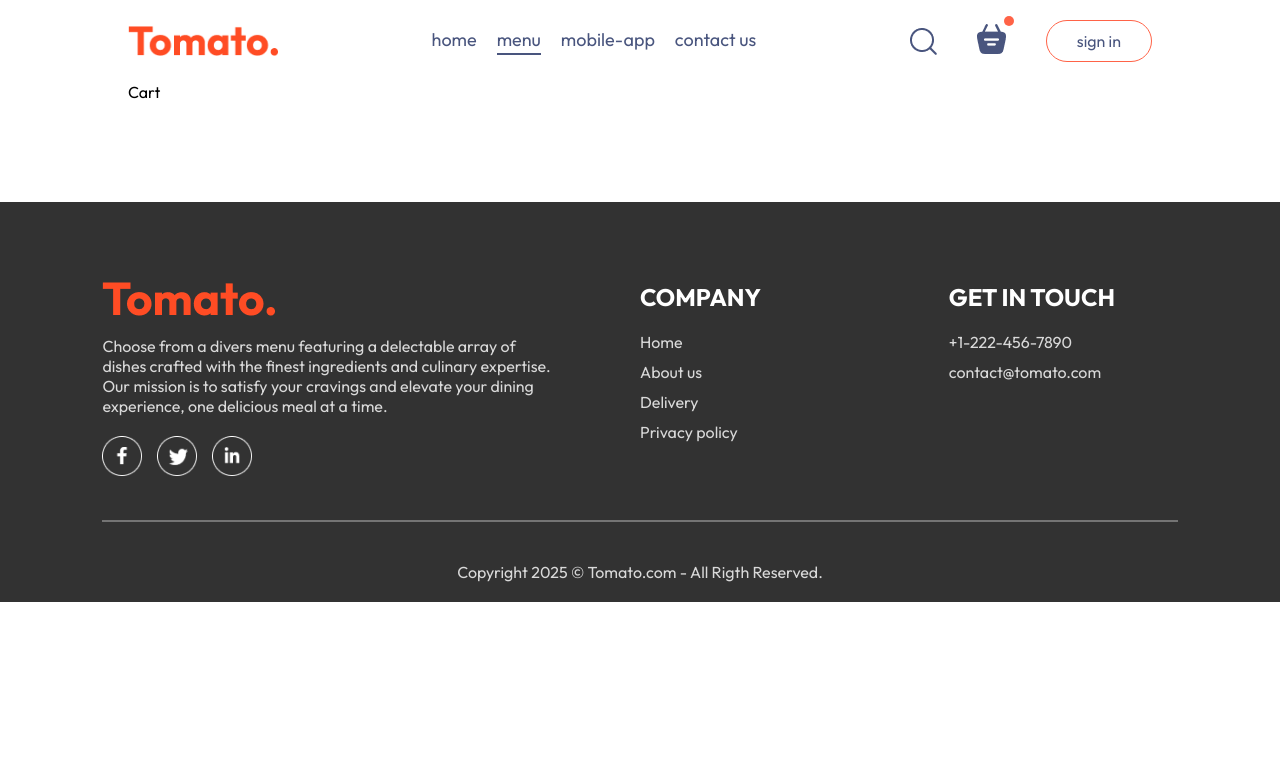
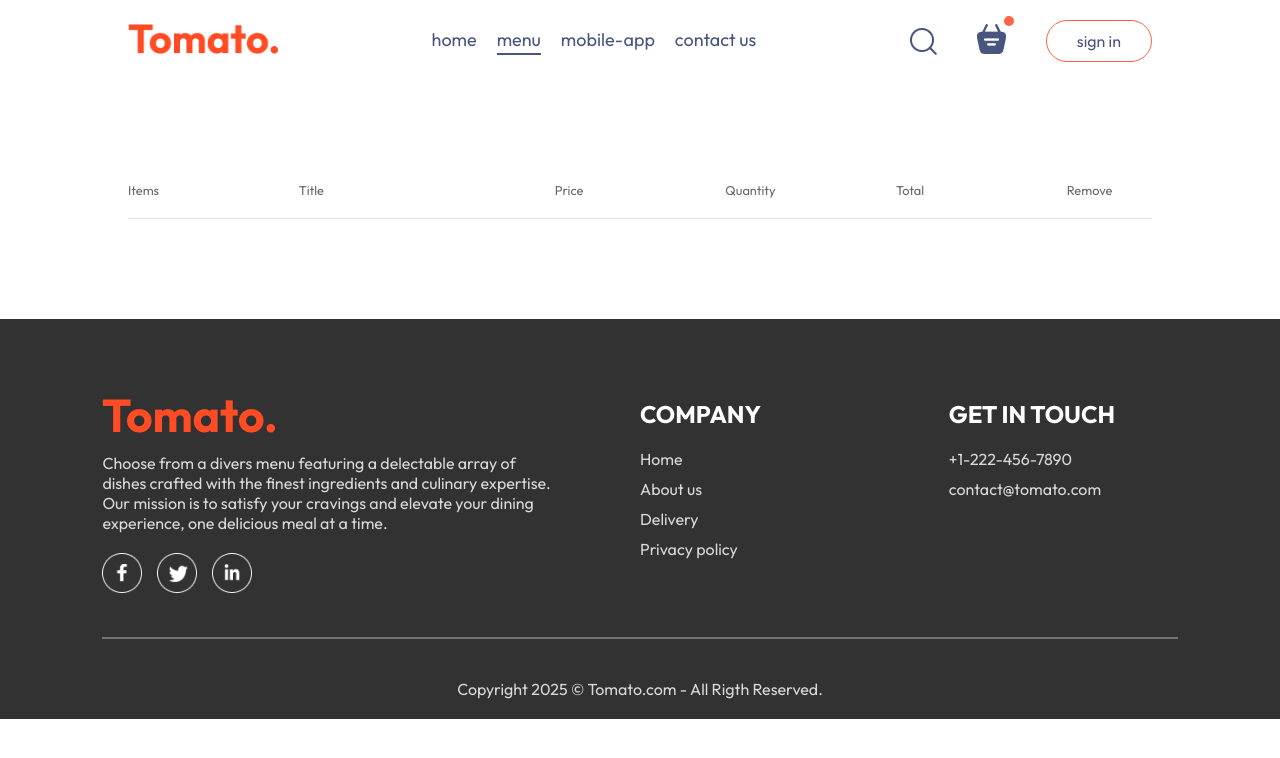
Before and after one commit to LenaM777/tomato-delivery, a React (Vite) app in the folder frontend/: page /cart in a window 1280 px wide. Shown: the top 758 px of the page. Built offline with nearby package versions, Linux system fonts and the light colour scheme.

Commit message:
feat: Create a display structure for Cart items data and add styles for component

```diff
--- a/frontend/src/components/Navbar/Navbar.jsx
+++ b/frontend/src/components/Navbar/Navbar.jsx
@@ -8,7 +8,9 @@ const Navbar = ({ setShowLogin }) => {
 
   return (
     <div className="navbar">
-      <img className="navbar__logo" src={assets.logo} alt="logo" />
+      <Link to="/">
+        <img className="navbar__logo" src={assets.logo} alt="logo" />
+      </Link>
       <ul className="navbar__menu">
         <Link
           to="/"
@@ -42,7 +44,9 @@ const Navbar = ({ setShowLogin }) => {
       <div className="navbar__right">
         <img src={assets.search_icon} alt="search" />
         <div className="navbar__search-icon">
-          <img src={assets.basket_icon} alt="basket" />
+          <Link to="/cart">
+            <img src={assets.basket_icon} alt="basket" />
+          </Link>
           <div className="dot"></div>
         </div>
         <button onClick={() => setShowLogin(true)} className="navbar__button">
--- a/frontend/src/pages/Cart/Cart.css
+++ b/frontend/src/pages/Cart/Cart.css
@@ -0,0 +1,26 @@
+.cart {
+    margin-top: 100px;
+}
+
+.cart-items__title {
+    display: grid;
+    grid-template-columns: 1fr 1.5fr 1fr 1fr 1fr 0.5fr;
+    align-items: center;
+    color: var(--color-text-dark);
+    font-size: max(1vw, 12px);
+}
+
+.cart-items__item {
+    margin: 10px 0;
+    color: var(--color-dark);
+}
+
+.cart-items__item img {
+    width: 50px;
+}
+
+.cart hr {
+    height: 1px;
+    background-color: var(--color-hr-light);
+    border: none;
+}
--- a/frontend/src/pages/Cart/Cart.jsx
+++ b/frontend/src/pages/Cart/Cart.jsx
@@ -1,8 +1,43 @@
-import React from "react";
+import React, { useContext } from "react";
 import "./Cart.css";
+import { StoreContext } from "../../context/StoreContext";
 
 const Cart = () => {
-  return <div>Cart</div>;
+  const { cartItems, food_list, removeFromCart } = useContext(StoreContext);
+
+  return (
+    <div className="cart">
+      <div className="cart-items">
+        <div className="cart-items__title">
+          <p>Items</p>
+          <p>Title</p>
+          <p>Price</p>
+          <p>Quantity</p>
+          <p>Total</p>
+          <p>Remove</p>
+        </div>
+        <br />
+        <hr />
+        {food_list.map((item, index) => {
+          if (cartItems[item._id] > 0) {
+            return (
+              <div>
+                <div className="cart-items__title cart-items__item">
+                  <img src={item.image} alt="" />
+                  <p>{item.name}</p>
+                  <p>${item.price}</p>
+                  <p>{cartItems[item._id]}</p>
+                  <p>${item.price * cartItems[item._id]}</p>
+                  <p>x</p>
+                </div>
+                <hr />
+              </div>
+            );
+          }
+        })}
+      </div>
+    </div>
+  );
 };
 
 export default Cart;
```
